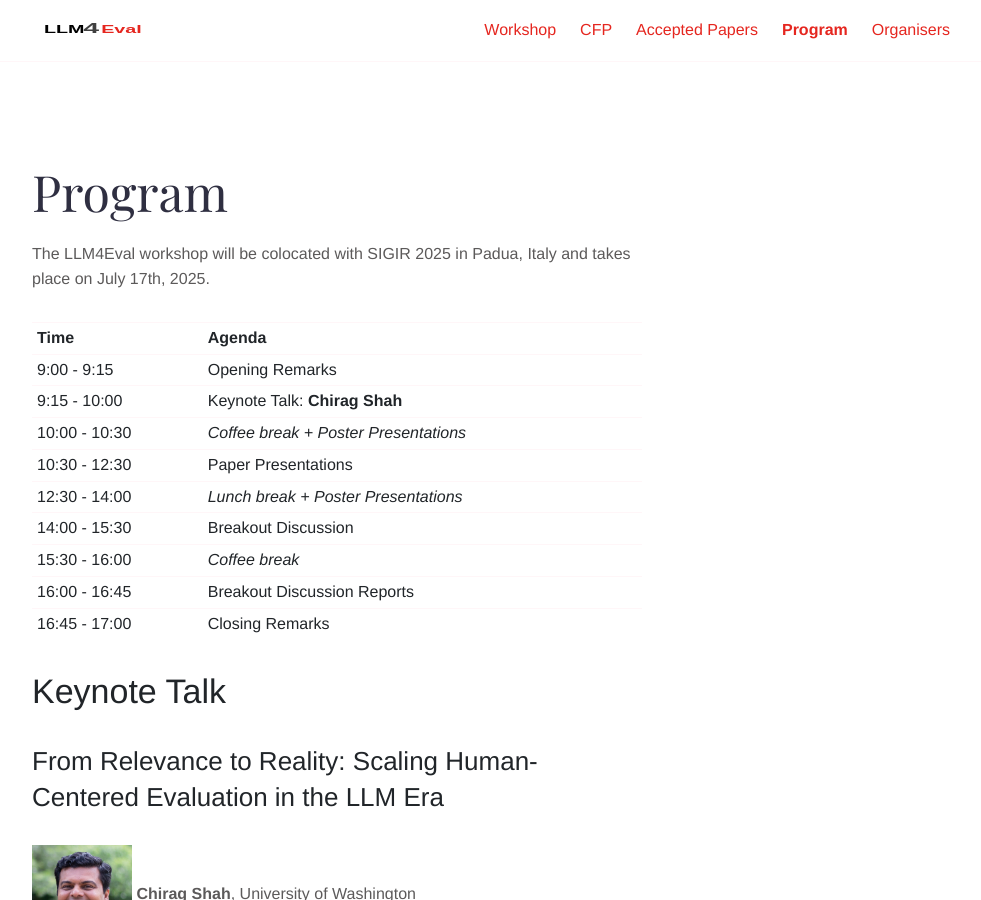
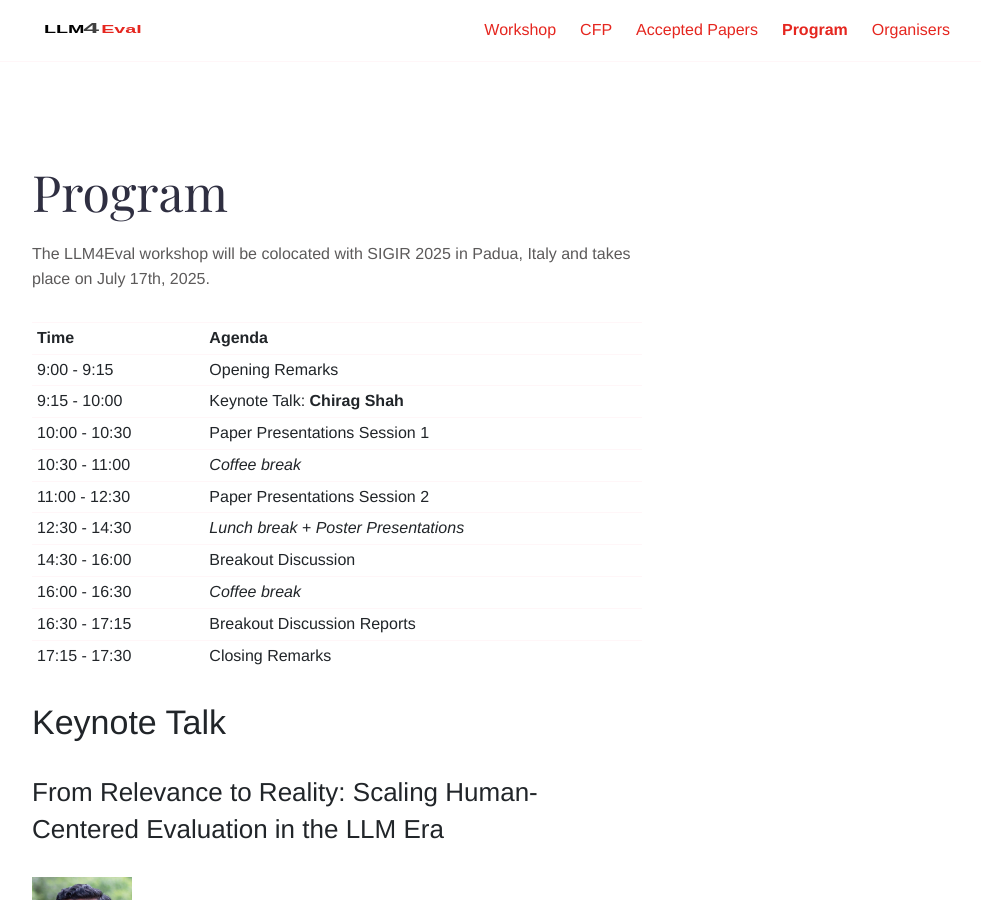
Before and after one commit to llm4eval/SIGIR2025, a Jekyll site: the page built from program.md, in a window 1280 px wide and 900 px high. Shown: the whole window, without its empty margins (143-1124 px from the left). Built offline with Jekyll 4.4.1, drawn with Linux system fonts in a browser that asks for light colours.

Commit message:
Updated program

```diff
--- a/_layouts/home.html
+++ b/_layouts/home.html
@@ -25,6 +25,7 @@ bodyClass: "page-home"
   <div class="container pt-6 pb-6 pb-md-10">
     <div class="row">
       <h2>About The Workshop</h2>
+      <p>Report google slide link: </p>
       <p>
         The Third Workshop on LLM4Eval progresses the discussion from the previous series. These earlier events investigated the potential and challenges of using LLMs for search relevance evaluation, automated judgments, and retrieval-augmented generation (RAG) assessment. As modern IR systems integrate search, recommendations, conversational interfaces, and personalization, new evaluation challenges arise beyond basic relevance assessment. These applications create personalized rankings, explanations, and adapt to user preferences over time, requiring new evaluation methods. While LLMs can effectively generate relevance judgments, they struggle with assessing subjective aspects of IR systems, such as interaction quality, explanation effectiveness, and trustworthiness, often requiring human judgment. The main goal of the third LLM4Eval workshop is to bring together researchers from industry and academia to explore three critical areas: the evaluation of personalized IR systems while maintaining fairness, the boundaries between automated and human assessment in subjective scenarios, and evaluation methodologies for systems that combine multiple IR paradigms (search, recommendations, and dialogue).
       </p>
--- a/program.md
+++ b/program.md
@@ -14,13 +14,14 @@ The LLM4Eval workshop will be colocated with SIGIR 2025 in Padua, Italy and take
 |----------------|----------------------------------------|
 | 9:00 - 9:15    | Opening Remarks                        |
 | 9:15 - 10:00   | Keynote Talk: __Chirag Shah__                          |
-| 10:00 - 10:30  | *Coffee break + Poster Presentations*  |
-| 10:30 - 12:30  | Paper Presentations                    |
-| 12:30 - 14:00  | *Lunch break + Poster Presentations*   |
-| 14:00 - 15:30  | Breakout Discussion                    |
-| 15:30 - 16:00  | *Coffee break*                         |
-| 16:00 - 16:45  | Breakout Discussion Reports            |
-| 16:45 - 17:00  | Closing Remarks                        |
+| 10:00 - 10:30  | Paper Presentations Session 1           |
+| 10:30 - 11:00  | *Coffee break*  |
+| 11:00 - 12:30  | Paper Presentations Session 2                    |
+| 12:30 - 14:30  | *Lunch break + Poster Presentations*   |
+| 14:30 - 16:00  | Breakout Discussion                    |
+| 16:00 - 16:30  | *Coffee break*                         |
+| 16:30 - 17:15  | Breakout Discussion Reports            |
+| 17:15 - 17:30  | Closing Remarks                        |
 
 
 
```
Also changed, not shown: index.md (+8 -0 lines).
